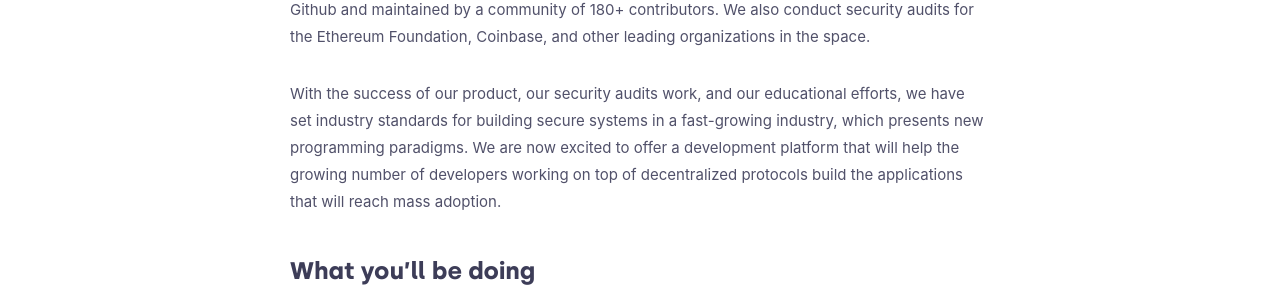
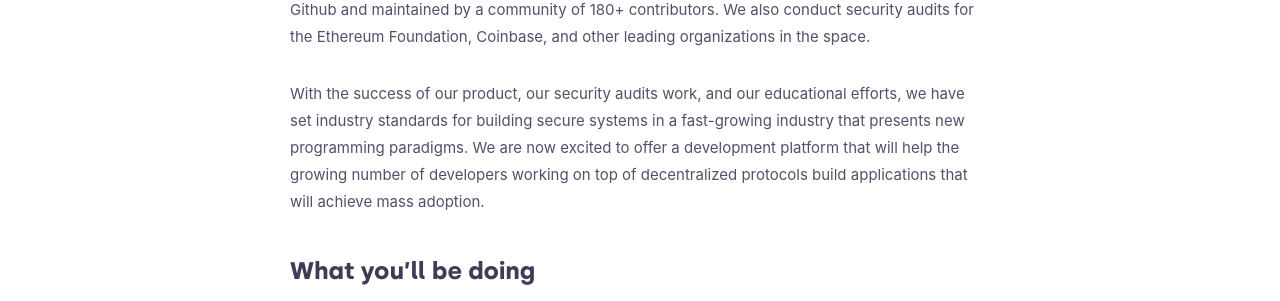
Before and after one commit to OpenZeppelin/cto.openzeppelin.com, a Jekyll site: the page built from index.md, in a window 1280 px wide. Shown: the part 349-650 px from the top of the page. Built offline with Jekyll 4.4.1, drawn with Linux system fonts in a browser that asks for light colours.

Commit message:
changes on grammar to the company description

```diff
--- a/_layouts/job.html
+++ b/_layouts/job.html
@@ -168,7 +168,7 @@ layout: default
 						At OpenZeppelin, we have built the world’s leading Open Source library for smart contract development. OpenZeppelin Contracts powers over 3,000 public projects, with over 7,000 stars on Github and maintained by a community of 180+ contributors. We also conduct security audits for the Ethereum Foundation, Coinbase, and other leading organizations in the space.
 					</p>
 					<p>
-						With the success of our product, our security audits work, and our educational efforts, we have set industry standards for building secure systems in a fast-growing industry, which presents new programming paradigms. We are now excited to offer a development platform  that will help the growing number of developers working on top of decentralized protocols build the applications that will reach mass adoption.
+						With the success of our product, our security audits work, and our educational efforts, we have set industry standards for building secure systems in a fast-growing industry that presents new programming paradigms. We are now excited to offer a development platform that will help the growing number of developers working on top of decentralized protocols build applications that will achieve mass adoption.
 					</p>
 				</div>
 				{{page.content}}
```
